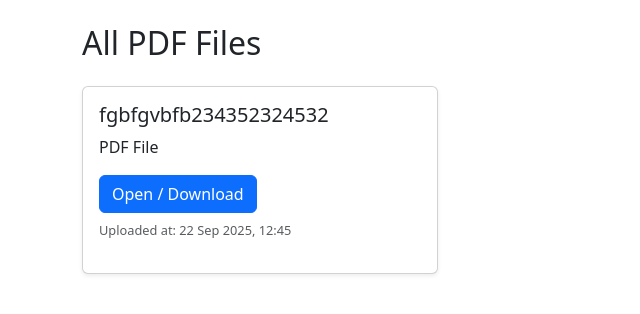
After one commit to abdullahhodancse/vaid_tech_urls-templates-views, a Django app: page /task/pdf-cart/ in a window 1280 px wide. The commit adds this page. Shown: the top 314 px of the page, without its empty margins (0-640 px from the left). Run offline with Django 5.2, Linux system fonts and the light colour scheme; data comes from the database, SQL or seed files in the repository; both versions use the stored data as it was after the commit.

Commit message:
pdf show template added for file upload track

```diff
--- a/app1/admin/__init__.py
+++ b/app1/admin/__init__.py
@@ -2,3 +2,4 @@ from .teacher_admin import *
 from .student_admin import *
 from .subject_admin import *
 from .department_admin import *
+from .file_admin import *
--- /dev/null
+++ b/app1/models/fileUp_model.py
@@ -0,0 +1,13 @@
+from django.db import models
+from django.contrib.auth.models import User
+
+
+class UploadFfiles(models.Model):
+    user=models.OneToOneField(User,on_delete=models.CASCADE,related_name="file")
+    file=models.FileField(upload_to='app1/media/general_file')
+
+    time=models.DateTimeField(auto_now_add=True)
+
+
+    def __str__(self):
+        return f"{self.user.username}-{self.file.name}"
--- a/app1/models/teachers_model.py
+++ b/app1/models/teachers_model.py
@@ -12,6 +12,7 @@ class Teacher(models.Model):
     slary=models.DecimalField(max_digits=10,decimal_places=2)
     subject =models.ManyToManyField(Subject,related_name="teacher_sub")
     department=models.ForeignKey(Department,on_delete=models.CASCADE, related_name="Teachers")
+    profile_image_base64 = models.TextField(null=True, blank=True)
 
 
     def __str__(self):
--- a/app1/urls.py
+++ b/app1/urls.py
@@ -5,6 +5,7 @@ from app1.views.student_login_singn_up import signup,login_view
 from app1.views.teacher_list_view import total_salary_view,teacher_list,search_teacher,teacher_details
 from app1.views.profile_both import profile_view,edit_view
 from app1.views.log_out_both import log_out
+from app1.views.file_view import pdf_cart_view
 
 
 
@@ -18,7 +19,8 @@ urlpatterns=[
     path('teachers/<int:pk>/', teacher_details.as_view(), name='teacher_detail'),
     path('profile/',profile_view,name='profile'),
     path('edit/',edit_view,name='edit'),
-    path('log_out/',log_out,name='log_out')
+    path('log_out/',log_out,name='log_out'),
+    path('pdf-cart/', pdf_cart_view, name='pdf_cart'),
 
 
 
--- /dev/null
+++ b/app1/views/file_view.py
@@ -0,0 +1,8 @@
+from django.shortcuts import render
+from app1.models.fileUp_model import UploadFfiles
+
+def pdf_cart_view(request):
+    # সব ইউজারের PDF ফাইল দেখাবে
+    pdf_files = UploadFfiles.objects.filter(file__iendswith='.pdf')
+
+    return render(request, 'file_load.html', {'pdf_files': pdf_files})
--- /dev/null
+++ b/templates/file_load.html
@@ -0,0 +1,39 @@
+<!DOCTYPE html>
+<html lang="en">
+<head>
+    <meta charset="UTF-8">
+    <meta name="viewport" content="width=device-width, initial-scale=1.0">
+    <title>PDF Files</title>
+    <link href="https://cdn.jsdelivr.net/npm/bootstrap@5.3.2/dist/css/bootstrap.min.css" rel="stylesheet">
+</head>
+<body class="p-4">
+
+<div class="container">
+    <h2 class="mb-4">All PDF Files</h2>
+
+    {% if pdf_files %}
+        <div class="row">
+            {% for file in pdf_files %}
+                <div class="col-md-4 mb-3">
+                    <div class="card shadow-sm">
+                        <div class="card-body">
+                            <h5 class="card-title">{{ file.user.username }}</h5>
+                            <p class="card-text">PDF File</p>
+                            <a href="{{ file.file.url }}" class="btn btn-primary" target="_blank">Open / Download</a>
+                            <p class="mt-2 text-muted" style="font-size: 0.8rem;">
+                                Uploaded at: {{ file.time|date:"d M Y, H:i" }}
+                            </p>
+                        </div>
+                    </div>
+                </div>
+            {% endfor %}
+        </div>
+    {% else %}
+        <p>No PDF files uploaded yet.</p>
+    {% endif %}
+
+
+</div>
+
+</body>
+</html>
--- a/templates/login.html
+++ b/templates/login.html
@@ -20,6 +20,9 @@
         <a href="{% url 'teacher_list' %}" class="btn btn-primary m-1">Teacher List</a>
         <a href="{% url 'student_list' %}" class="btn btn-success m-1">Student List</a>
         <a href="{% url 'profile' %}" class="btn btn-info m-1">See Profile</a>
+        <a href="{% url 'pdf_cart' %}" class="btn btn-warning m-1">
+        My PDF Cart
+    </a>
         <a href="{% url 'log_out' %}" class="btn btn-danger m-1">Logout</a> <!-- Logout Button -->
 
     {% else %}
--- a/templates/profile.html
+++ b/templates/profile.html
@@ -27,6 +27,7 @@
                     {{ teacher.name }}{% if not forloop.last %}, {% endif %}
                 {% endfor %}
             </p>
+            <p class="card-text"><strong>Total Files Uploaded:</strong> {{ file_count }}</p>
         </div>
     </div>
 
@@ -34,15 +35,17 @@
     <div class="card">
         <div class="card-body">
             <h5 class="card-title">{{ profile.name }}</h5>
-            <p class="card-text"><strong>Salary:</strong> {{ profile.salary }}</p>
+            <p class="card-text"><strong>Salary:</strong> {{ profile.slary }}</p>
             <p class="card-text"><strong>Department:</strong> {{ profile.department }}</p>
             <p class="card-text"><strong>Subjects:</strong>
                 {% for sub in profile.subject.all %}
                     {{ sub.name }}{% if not forloop.last %}, {% endif %}
                 {% endfor %}
             </p>
+            <p class="card-text"><strong>Total Files Uploaded:</strong> {{ file_count }}</p>
         </div>
     </div>
+
     {% else %}
     <p>No profile found.</p>
     {% endif %}
```
Also changed, not shown: app1/admin/file_admin.py (added, +12 -0 lines), app1/views/profile_both.py (+19 -4 lines), app1/media/student_photo/IMG_2171.JPG (added), app1/migrations/0022_teacher_profile_image_base64.py (added), app1/migrations/0023_uploadffiles.py (added), app1/views/teacher_list_view.py (line endings or trailing spaces), db.sqlite3, 2 other files.
